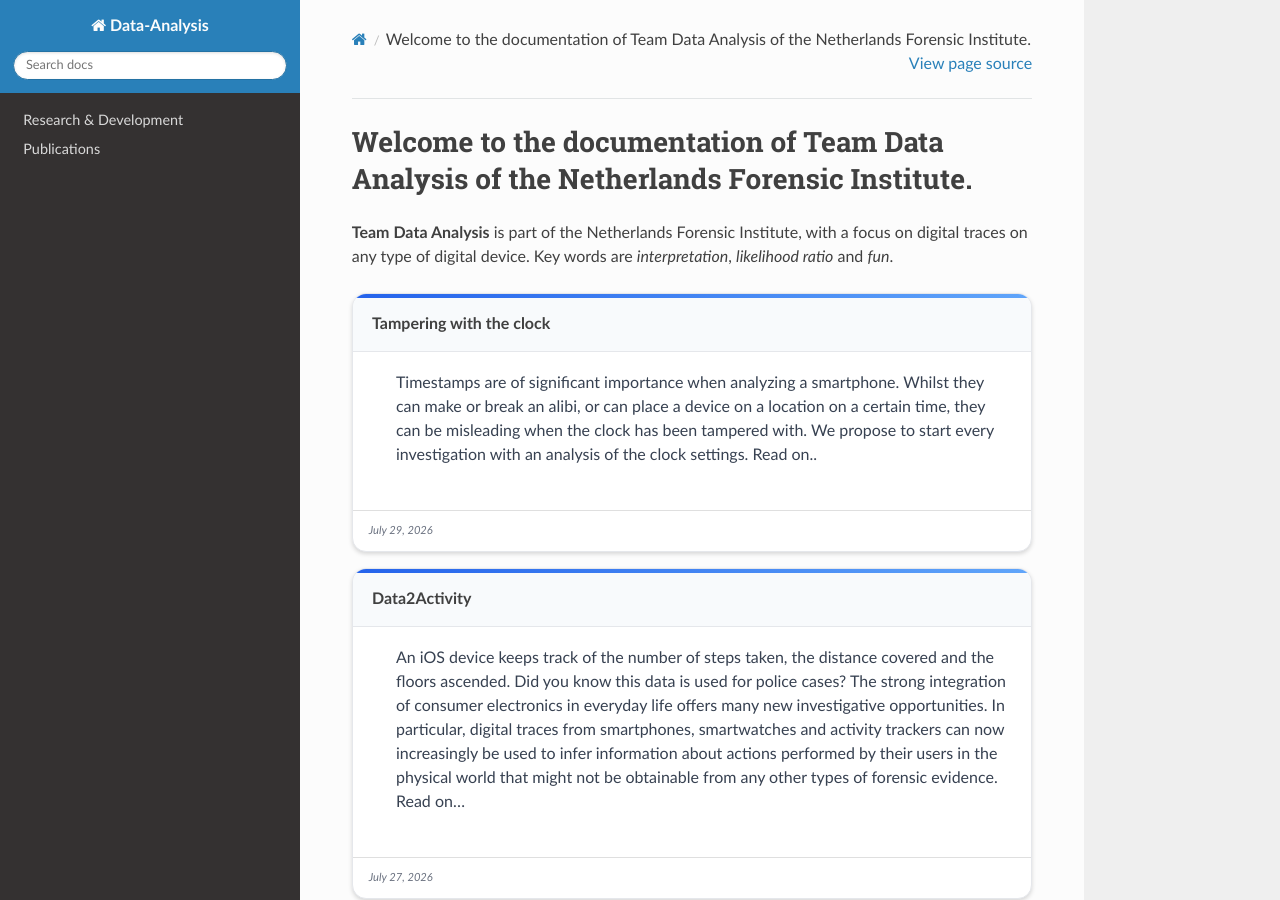
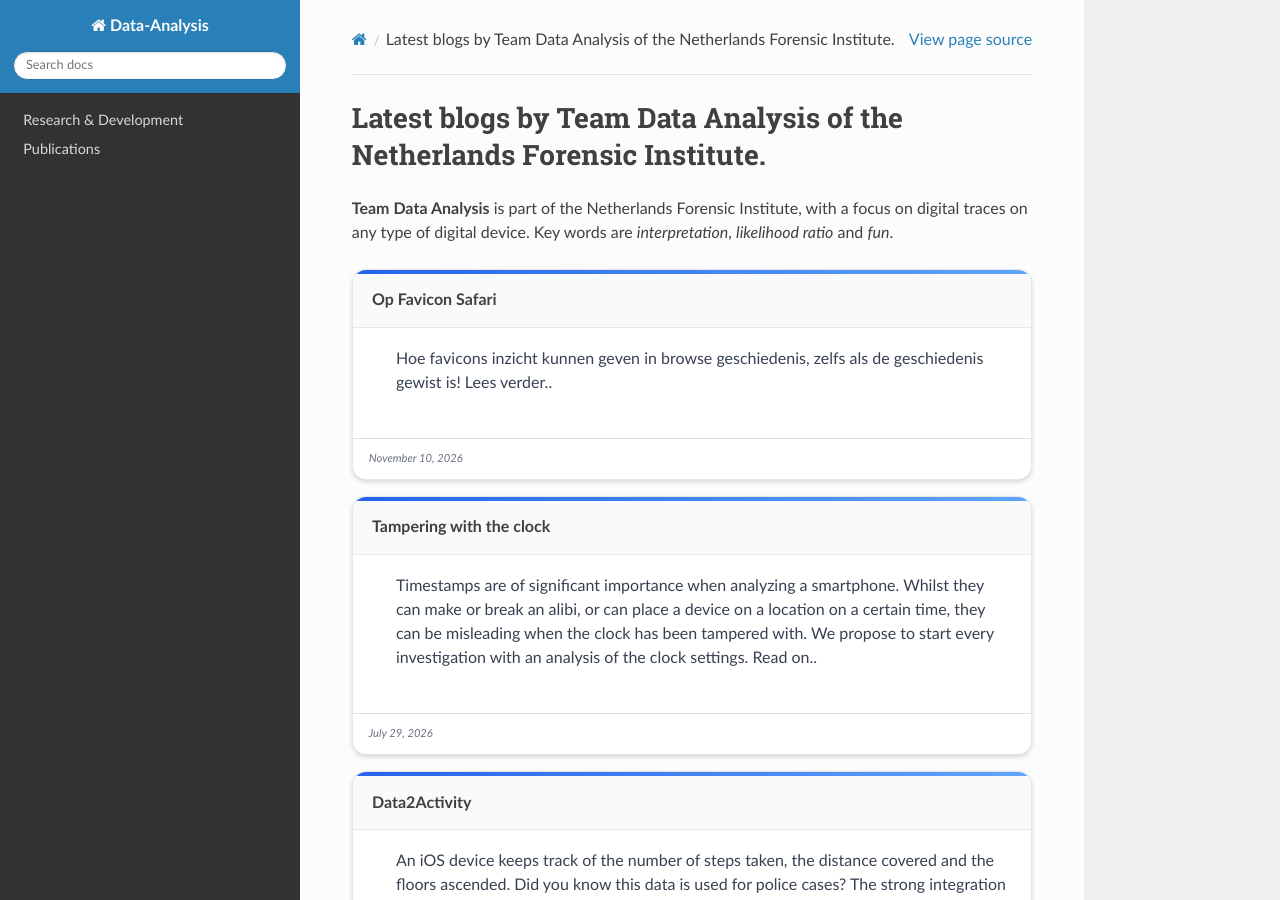
Before and after one commit to maala-nfi/dadocs, a Sphinx documentation site: the page built from docs/source/index.rst, in a window 1280 px wide and 900 px high. Built offline with Sphinx 7.4.7 and the Read the Docs theme 3.1.0, drawn with Linux system fonts in a browser that asks for light colours.

Commit message:
Add Favicon blog

```diff
--- a/docs/source/index.rst
+++ b/docs/source/index.rst
@@ -1,9 +1,20 @@
-Welcome to the documentation of Team Data Analysis of the Netherlands Forensic Institute.
+Latest blogs by Team Data Analysis of the Netherlands Forensic Institute.
 =========================================================================================
 
 **Team Data Analysis** is part of the Netherlands Forensic Institute, with a focus on digital traces on any type of digital device.
 Key words are *interpretation*, *likelihood ratio* and *fun*.
 
+
+.. card::
+   :class-card: modern-card
+   :link: projects/favicon
+   :link-type: doc
+
+   Op Favicon Safari
+   ^^^
+    Hoe favicons inzicht kunnen geven in browse geschiedenis, zelfs als de geschiedenis gewist is! Lees verder..
+   +++
+   November 10, 2026
 
 .. card::
    :class-card: modern-card
```
Also changed, not shown: docs/source/projects/favicon.rst (added, +29 -0 lines), docs/source/_static/favicon1.png (added).
